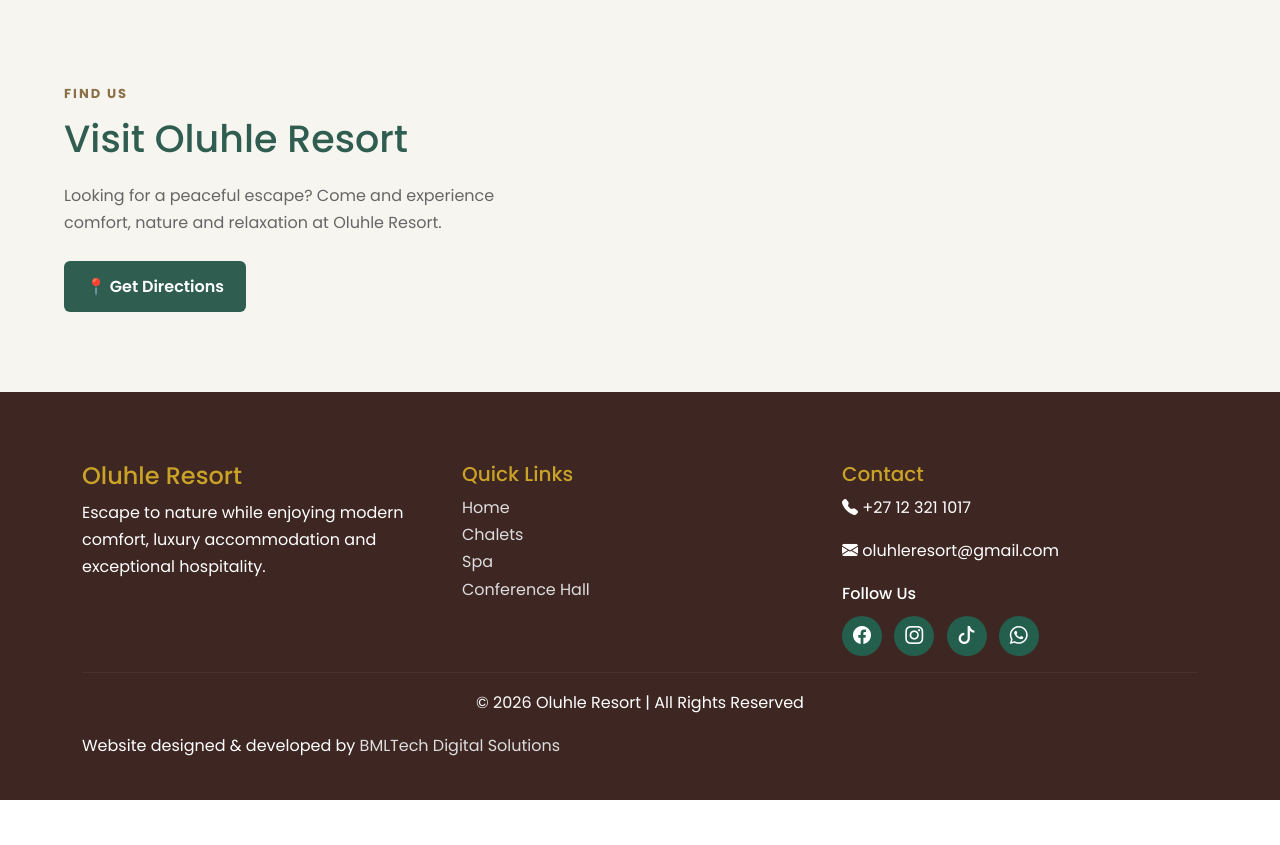
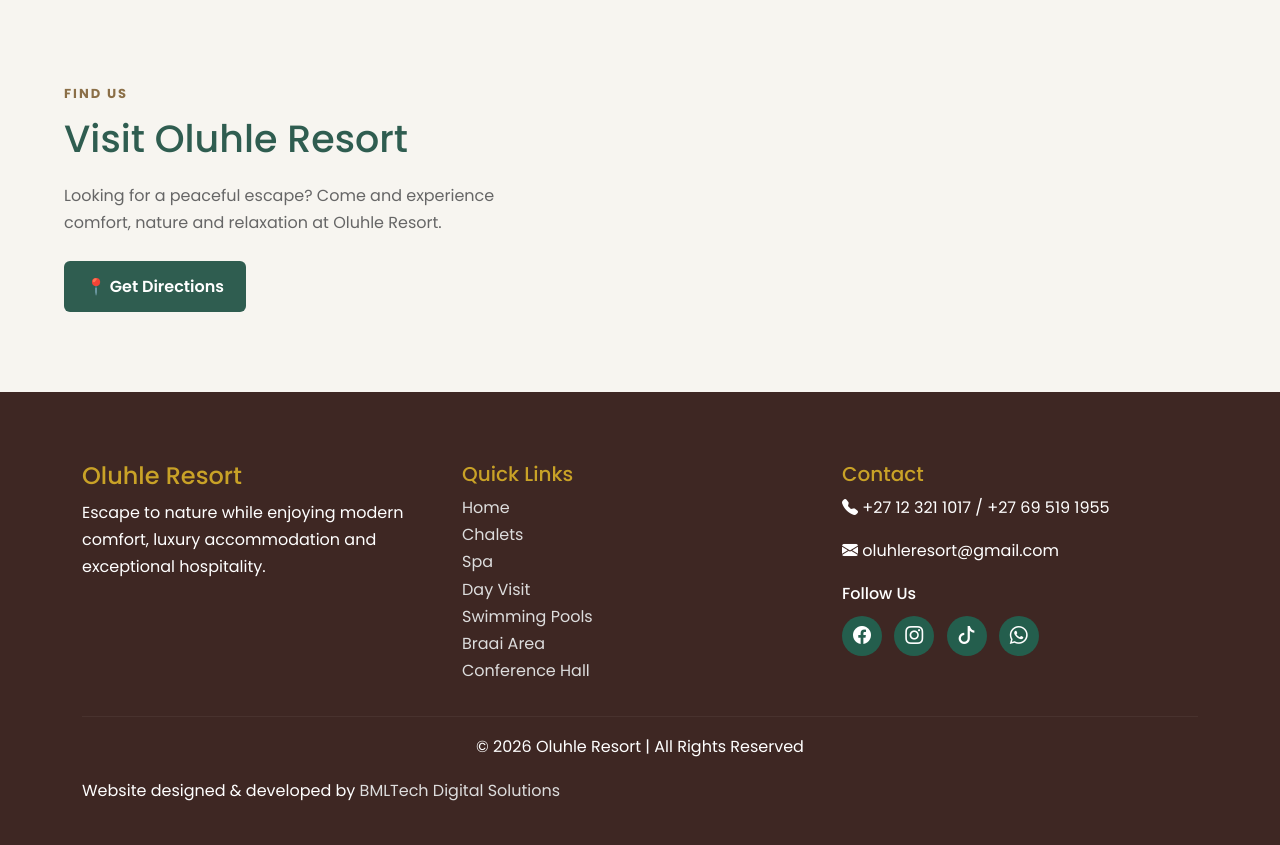
Before and after one commit to BonoloLekay/Oluhle_website, a Flask app: page /booking-request in a window 1280 px wide. Shown: the part 944-1789 px from the top of the page. Before the commit the page ends 1744 px from the top, so only its background shows below. Run offline with Flask 3, Linux system fonts and the light colour scheme.

Commit message:
Add quick links for resort amenities

```diff
--- a/app/templates/index.html
+++ b/app/templates/index.html
@@ -247,7 +247,7 @@ Oluhle Resort | Home
                         <p>
 
                             A modern conference venue accommodating up to
-                            60 delegates, ideal for meetings, workshops
+                            300 delegates (minimum 60 delegates), ideal for meetings, workshops
                             and corporate events.
 
                         </p>
@@ -352,7 +352,7 @@ Oluhle Resort | Home
                             <br>
                             <strong>🌿 3 hours game drive</strong>
                             <br>
-                            <strong>🌿 Complimentary lunch</strong>
+                            <strong>🌿 Complimentary Refreshments</strong>
 
                         </div>
 
--- a/app/templates/layouts/base.html
+++ b/app/templates/layouts/base.html
@@ -205,6 +205,10 @@
               <li><a href="#chalets">Chalets</a></li>
 
               <li><a href="#spa">Spa</a></li>
+              <li><a href="#experiences">Day Visit</a></li>
+              <li><a href="#experiences">Swimming Pools</a></li>
+              <li><a href="#experiences">Braai Area</a></li>
+
 
               <li><a href="#conference-hall">Conference Hall</a></li>
             </ul>
@@ -216,7 +220,7 @@
             <p>
               <i class="bi bi-telephone-fill" id="contacts"></i>
 
-              +27 12 321 1017
+              +27 12 321 1017 / +27 69 519 1955
             </p>
 
             <p>
```
